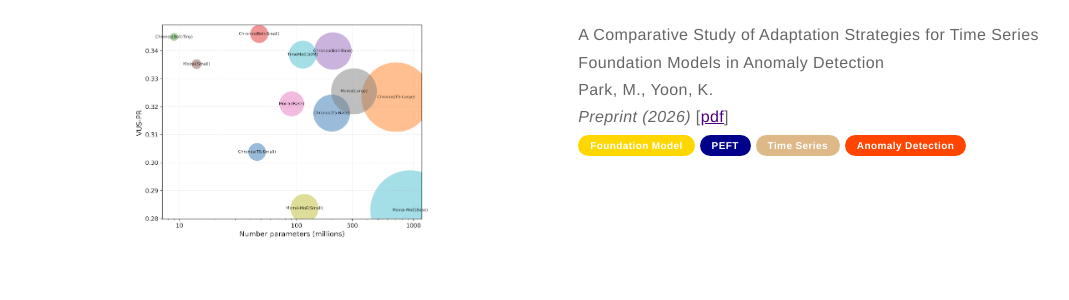
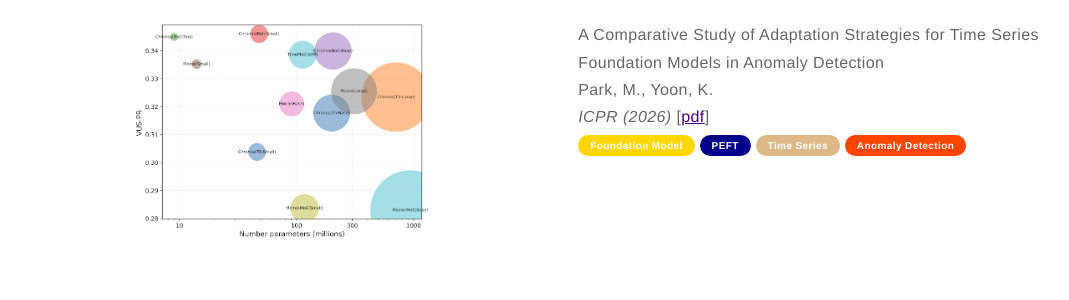
Before and after one commit to kijungyoon/kijungyoon.github.io, a Jekyll site: the page built from papers.md, in a window 1280 px wide and 900 px high, scrolled down 401 px. Shown: the part 152-452 px from the top of the window, without its empty margins (82-1151 px from the left). Built offline with Jekyll 4.4.1, drawn with Linux system fonts in a browser that asks for light colours.

Commit message:
Update papers.md

```diff
--- a/papers.md
+++ b/papers.md
@@ -13,7 +13,7 @@ layout: page
     <div class="toright">
     <p><b>A Comparative Study of Adaptation Strategies for Time Series Foundation Models in Anomaly Detection</b><br>
     Park, M., Yoon, K.<br>
-    <i>Preprint (2026)</i>
+    <i>ICPR (2026)</i>
     [<a href="https://arxiv.org/pdf/2601.00446">pdf</a>]<br>
     <span class="pill-label pill-gold">Foundation Model</span>
     <span class="pill-label pill-dblue">PEFT</span>
```
